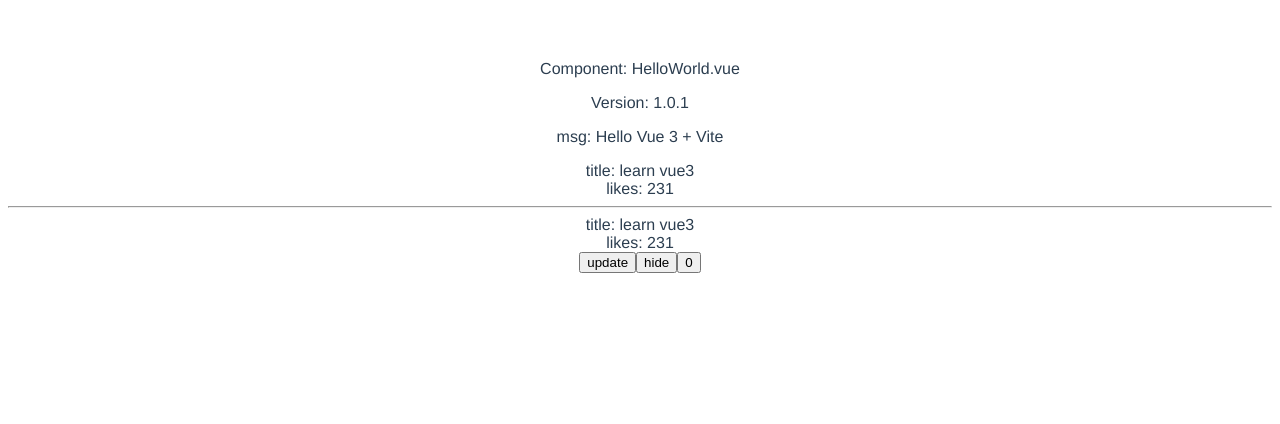
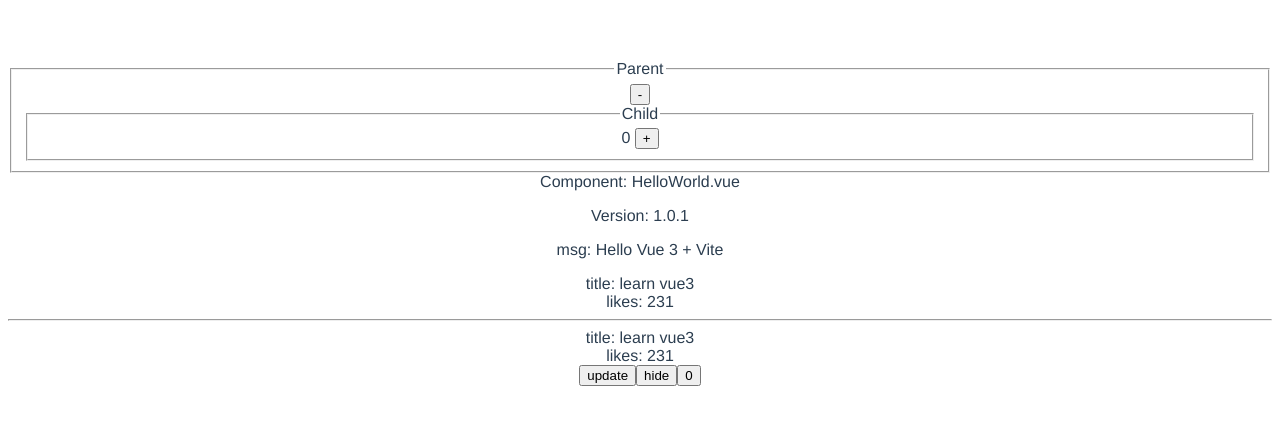
Before and after one commit to Huauauaa/vue3_news, a Vue app: page / in a window 1280 px wide. Shown: the top 424 px of the page. Built offline with nearby package versions, Linux system fonts and the light colour scheme.

Commit message:
parent trigger child

```diff
--- a/package.json
+++ b/package.json
@@ -2,7 +2,7 @@
   "name": "vue3_news",
   "version": "0.0.0",
   "scripts": {
-    "dev": "vite",
+    "dev": "vite --host",
     "build": "vite build",
     "preview": "vite preview"
   },
--- a/src/App.vue
+++ b/src/App.vue
@@ -4,6 +4,7 @@
 import { ref } from 'vue';
 import HelloWorld from './components/HelloWorld.vue';
 import Demo from './components/Demo.vue';
+import Parent from './components/Parent.vue';
 
 const isShowDemo = ref(true);
 
@@ -17,6 +18,7 @@
 </script>
 
 <template>
+  <Parent />
   <HelloWorld msg="Hello Vue 3 + Vite" @say="say">
     <template #name>
       <span>Component: HelloWorld.vue</span>
--- /dev/null
+++ b/src/components/Child.vue
@@ -0,0 +1,14 @@
+<script setup>
+import { ref, defineExpose } from 'vue';
+const count = ref(0);
+
+defineExpose({ count });
+</script>
+<template>
+  <fieldset>
+    <legend>Child</legend>
+    {{ count }}
+    <button @click="count++">+</button>
+  </fieldset>
+</template>
+<style scoped></style>
--- /dev/null
+++ b/src/components/Parent.vue
@@ -0,0 +1,17 @@
+<script setup>
+import Child from './Child.vue';
+import { ref } from 'vue';
+
+const childRef = ref();
+const onDecrease = () => {
+  childRef.value.count--;
+};
+</script>
+<template>
+  <fieldset>
+    <legend>Parent</legend>
+    <button @click="onDecrease">-</button>
+    <Child ref="childRef" />
+  </fieldset>
+</template>
+<style scoped></style>
--- a/vite.config.js
+++ b/vite.config.js
@@ -1,7 +1,7 @@
-import { defineConfig } from 'vite'
-import vue from '@vitejs/plugin-vue'
+import { defineConfig } from 'vite';
+import vue from '@vitejs/plugin-vue';
 
 // https://vitejs.dev/config/
 export default defineConfig({
-  plugins: [vue()]
-})
+  plugins: [vue()],
+});
```
